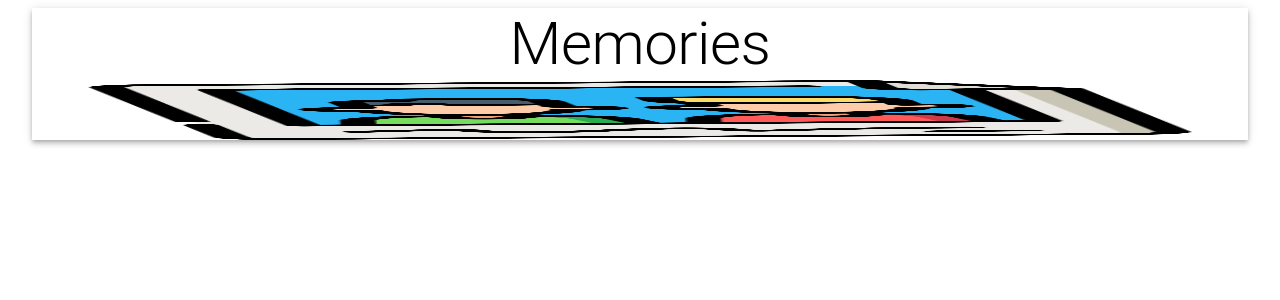
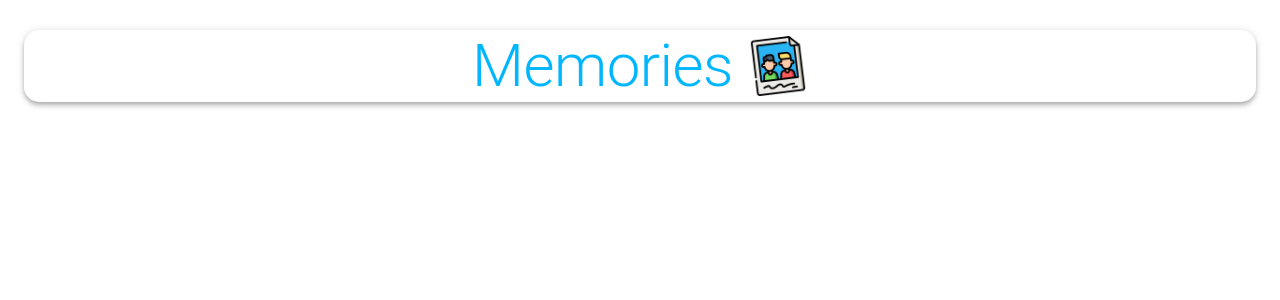
Before and after one commit to femmor/memories, a React (Create React App) app in the folder client/: page / in a window 1280 px wide. Shown: the top 300 px of the page. Built offline with nearby package versions, Linux system fonts and the light colour scheme.

Commit message:
Added the material-ui classes to components

```diff
--- a/client/src/App.js
+++ b/client/src/App.js
@@ -3,16 +3,20 @@ import { Container, AppBar, Typography, Grow, Grid } from "@material-ui/core"
 import memories from './images/logo.png'
 import Form from './components/Form/Form';
 import Posts from './components/Posts/Posts';
+import useStyles from "./styles"
 
 function App() {
+  const classes = useStyles()
+
   return (
     <Container maxWidth="lg">
       <AppBar
+        className={classes.appBar}
         position="static"
         color="inherit"
       >
-        <Typography variant="h2" align="center">Memories</Typography>
-        <img src={memories} alt='memories' height="60"/>
+        <Typography className={classes.heading} variant="h2" align="center">Memories</Typography>
+        <img className={classes.image} src={memories} alt='memories' height="60"/>
       </AppBar>
       <Grow>
         <Container>
--- a/client/src/components/Form/Form.js
+++ b/client/src/components/Form/Form.js
@@ -1,6 +1,9 @@
 import React from 'react'
+import useStyles from "./styles"
 
 const Form = () => {
+  const classes = useStyles()
+
   return (
     <h1>
       Form
--- a/client/src/components/Form/styles.js
+++ b/client/src/components/Form/styles.js
@@ -0,0 +1,24 @@
+import { makeStyles } from '@material-ui/core/styles';
+
+export default makeStyles((theme) => ({
+  root: {
+    '& .MuiTextField-root': {
+      margin: theme.spacing(1),
+    },
+  },
+  paper: {
+    padding: theme.spacing(2),
+  },
+  form: {
+    display: 'flex',
+    flexWrap: 'wrap',
+    justifyContent: 'center',
+  },
+  fileInput: {
+    width: '97%',
+    margin: '10px 0',
+  },
+  buttonSubmit: {
+    marginBottom: 10,
+  },
+}));
--- a/client/src/components/Posts/Post/Post.js
+++ b/client/src/components/Posts/Post/Post.js
@@ -1,6 +1,9 @@
 import React from 'react'
+import useStyles from "./styles"
 
 const Post = () => {
+  const classes = useStyles()
+
   return (
     <h1>
       Post
--- a/client/src/components/Posts/Post/styles.js
+++ b/client/src/components/Posts/Post/styles.js
@@ -0,0 +1,52 @@
+import { makeStyles } from '@material-ui/core/styles';
+
+export default makeStyles({
+  media: {
+    height: 0,
+    paddingTop: '56.25%',
+    backgroundColor: 'rgba(0, 0, 0, 0.5)',
+    backgroundBlendMode: 'darken',
+  },
+  border: {
+    border: 'solid',
+  },
+  fullHeightCard: {
+    height: '100%',
+  },
+  card: {
+    display: 'flex',
+    flexDirection: 'column',
+    justifyContent: 'space-between',
+    borderRadius: '15px',
+    height: '100%',
+    position: 'relative',
+  },
+  overlay: {
+    position: 'absolute',
+    top: '20px',
+    left: '20px',
+    color: 'white',
+  },
+  overlay2: {
+    position: 'absolute',
+    top: '20px',
+    right: '20px',
+    color: 'white',
+  },
+  grid: {
+    display: 'flex',
+  },
+  details: {
+    display: 'flex',
+    justifyContent: 'space-between',
+    margin: '20px',
+  },
+  title: {
+    padding: '0 16px',
+  },
+  cardActions: {
+    padding: '0 16px 8px 16px',
+    display: 'flex',
+    justifyContent: 'space-between',
+  },
+});
--- a/client/src/components/Posts/Posts.js
+++ b/client/src/components/Posts/Posts.js
@@ -1,7 +1,10 @@
 import React from 'react'
 import Post from './Post/Post'
+import useStyles from "./styles"
 
 const Posts = () => {
+  const classes = useStyles()
+
   return (
     <>
       <h1>Posts</h1>
--- a/client/src/components/Posts/styles.js
+++ b/client/src/components/Posts/styles.js
@@ -0,0 +1,14 @@
+import { makeStyles } from '@material-ui/core/styles';
+
+export default makeStyles((theme) => ({
+  mainContainer: {
+    display: 'flex',
+    alignItems: 'center',
+  },
+  smMargin: {
+    margin: theme.spacing(1),
+  },
+  actionDiv: {
+    textAlign: 'center',
+  },
+}));
--- /dev/null
+++ b/client/src/index.css
@@ -0,0 +1,11 @@
+@import url('https://fonts.googleapis.com/css2?family=Nunito:ital,wght@0,200;0,300;0,400;0,600;0,700;0,800;0,900;1,200;1,300;1,400;1,600;1,700;1,800;1,900&display=swap');
+
+* {
+  box-sizing: border-box;
+}
+
+body {
+  margin: 0;
+  padding: 0;
+  font-family: 'Nunito', sans-serif;
+}
--- a/client/src/index.js
+++ b/client/src/index.js
@@ -1,5 +1,6 @@
 import React from 'react';
 import ReactDOM from 'react-dom';
+import './index.css'
 import App from './App';
 
 ReactDOM.render(
--- /dev/null
+++ b/client/src/styles.js
@@ -0,0 +1,18 @@
+import { makeStyles } from '@material-ui/core/styles'
+
+export default makeStyles(() => ({
+  appBar: {
+    borderRadius: 15,
+    margin: '30px 0',
+    display: 'flex',
+    flexDirection: 'row',
+    justifyContent: 'center',
+    alignItems: 'center',
+  },
+  heading: {
+    color: 'rgba(0,183,255, 1)',
+  },
+  image: {
+    marginLeft: '15px',
+  },
+}))
```
